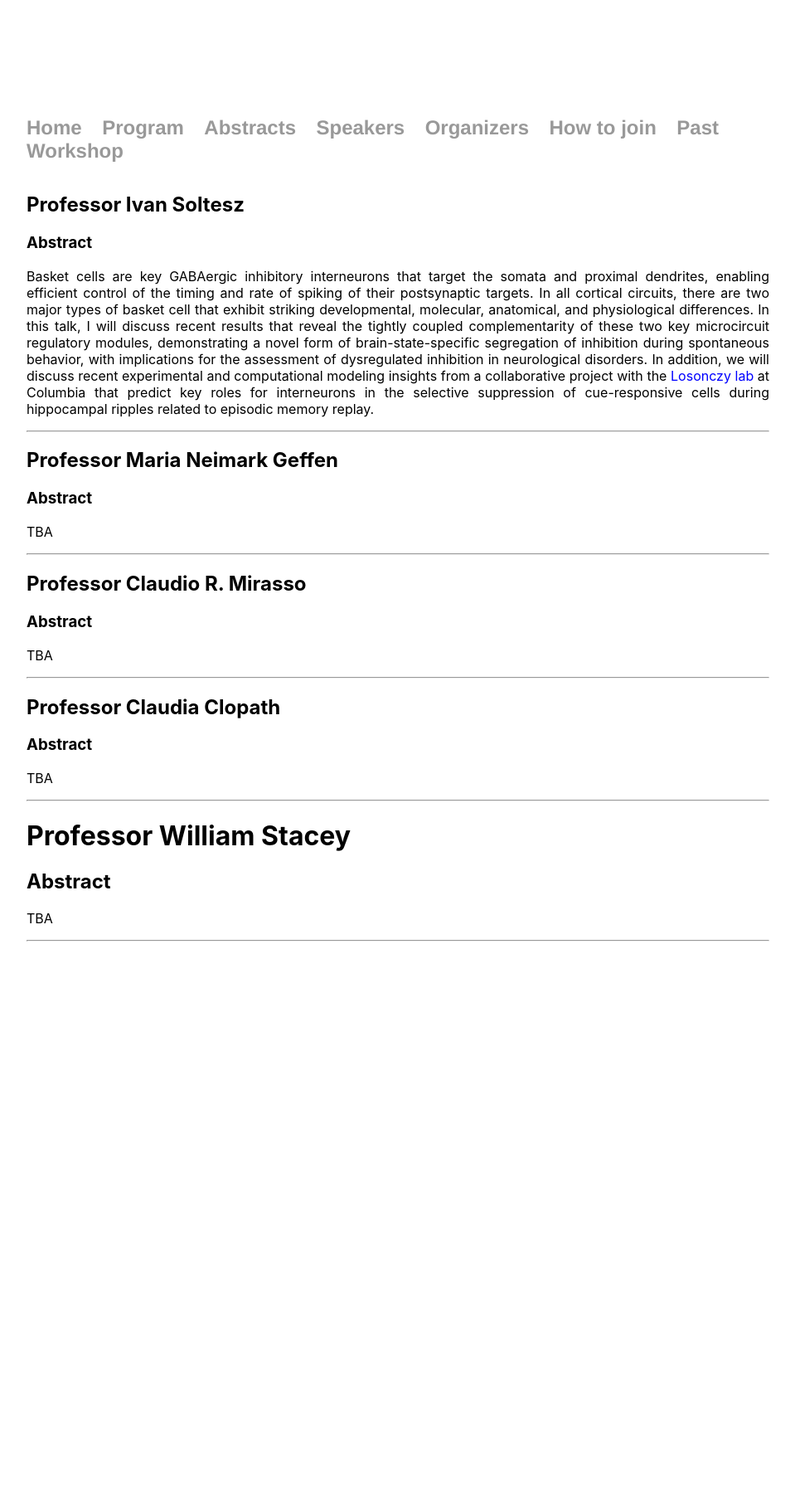
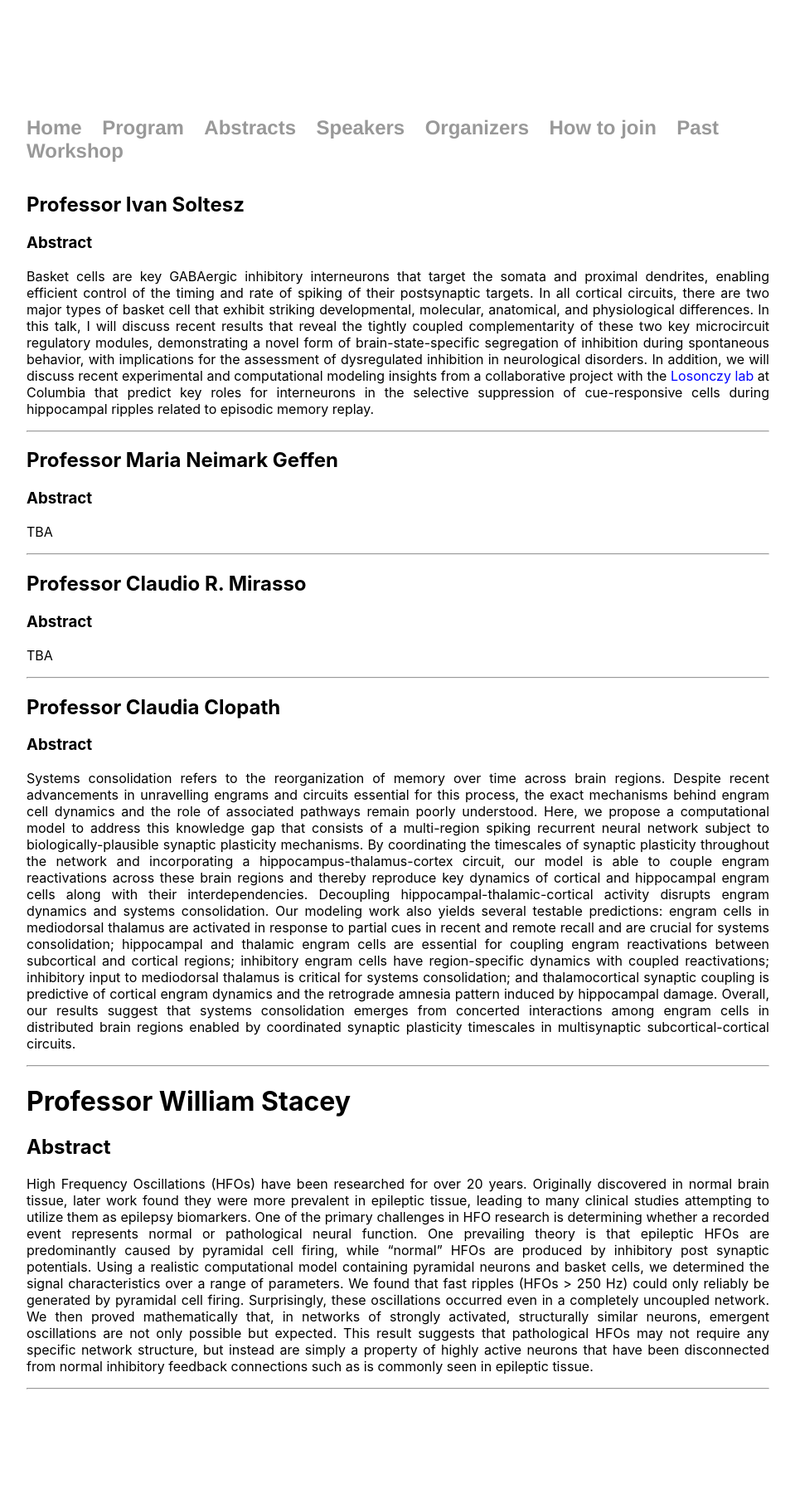
Before and after one commit to spirosChv/ocns2021interneurons, a Jekyll site: the page built from abstracts/index.html, in a window 1280 px wide. Shown: the whole page at 83% size, without its empty margins (160-1119 px from the left). Built offline with Jekyll 4.4.1, drawn with Linux system fonts in a browser that asks for light colours; before the commit the page ends 1267 px from its top, so only the background shows below that.

Commit message:
Update index.html

```diff
--- a/abstracts/index.html
+++ b/abstracts/index.html
@@ -32,13 +32,34 @@ title: Abstracts
 	<hr>
 	<h2 style="fonts-size: 13px"> Professor Claudia Clopath </h2>
 	<h3 style="fonts-size: 12px"> Abstract</h3>
-	<p> TBA
+	<p> Systems consolidation refers to the reorganization of memory over time across brain regions. Despite recent advancements in unravelling engrams
+	and circuits essential for this process, the exact mechanisms behind engram cell dynamics and the role of associated pathways remain poorly understood.
+	Here, we propose a computational model to address this knowledge gap that consists of a multi-region spiking recurrent neural network subject to
+	biologically-plausible synaptic plasticity mechanisms. By coordinating the timescales of synaptic plasticity throughout the network and incorporating
+	a hippocampus-thalamus-cortex circuit, our model is able to couple engram reactivations across these brain regions and thereby reproduce key dynamics
+	of cortical and hippocampal engram cells along with their interdependencies. Decoupling hippocampal-thalamic-cortical activity disrupts engram dynamics
+	and systems consolidation. Our modeling work also yields several testable predictions: engram cells in mediodorsal thalamus are activated in response
+	to partial cues in recent and remote recall and are crucial for systems consolidation; hippocampal and thalamic engram cells are essential for coupling
+	engram reactivations between subcortical and cortical regions; inhibitory engram cells have region-specific dynamics with coupled reactivations;
+	inhibitory input to mediodorsal thalamus is critical for systems consolidation; and thalamocortical synaptic coupling is predictive of cortical engram
+	dynamics and the retrograde amnesia pattern induced by hippocampal damage. Overall, our results suggest that systems consolidation emerges from concerted
+	interactions among engram cells in distributed brain regions enabled by coordinated synaptic plasticity timescales in multisynaptic subcortical-cortical
+	circuits.
 	</p>
 
 	<hr>
 	<h1 style="fonts-size: 13px"> Professor William Stacey </h2>
 	<h2 style="fonts-size: 12px"> Abstract</h3>
-	<p> TBA
+	<p> High Frequency Oscillations (HFOs) have been researched for over 20 years. Originally discovered in normal brain tissue, later work found they
+	were more prevalent in epileptic tissue, leading to many clinical studies attempting to utilize them as epilepsy biomarkers.
+	One of the primary challenges in HFO research is determining whether a recorded event represents normal or pathological neural function.
+	One prevailing theory is that epileptic HFOs are predominantly caused by pyramidal cell firing, while “normal” HFOs are produced by inhibitory post
+	synaptic potentials. Using a realistic computational model containing pyramidal neurons and basket cells, we determined the signal characteristics
+	over a range of parameters. We found that fast ripples (HFOs > 250 Hz) could only reliably be generated by pyramidal cell firing.
+	Surprisingly, these oscillations occurred even in a completely uncoupled network. We then proved mathematically that, in networks of strongly activated,
+	structurally similar neurons, emergent oscillations are not only possible but expected. This result suggests that pathological HFOs may not require any
+	specific network structure, but instead are simply a property of highly active neurons that have been disconnected from normal inhibitory feedback
+	connections such as is commonly seen in epileptic tissue.
 	</p>
 
 	<hr>
```
